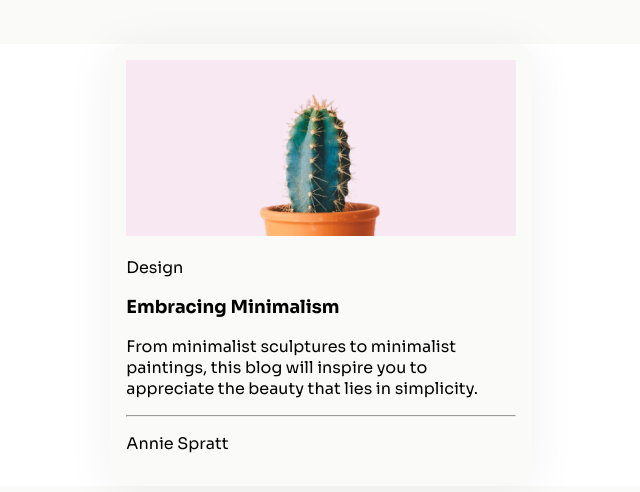
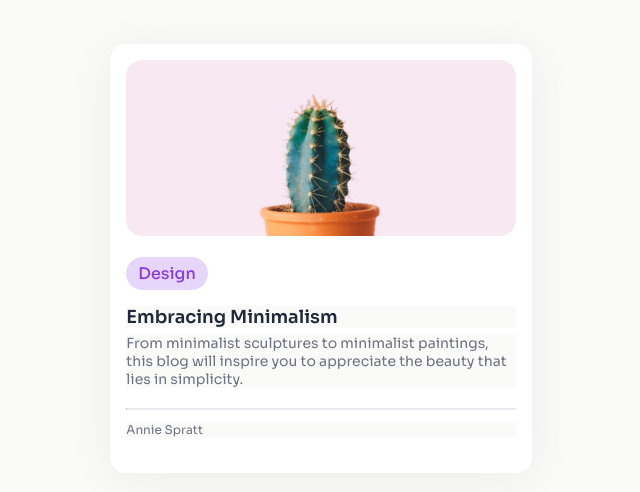
Before and after one commit to ashiouzzaman/minimal-blog-card, a plain HTML site: page index.html in a window 1280 px wide. Shown: the part 120-612 px from the top of the page, without its empty margins (319-959 px from the left). Drawn offline with Linux system fonts and the light colour scheme.

Commit message:
Card done

```diff
--- a/index.html
+++ b/index.html
@@ -18,7 +18,6 @@
         }
 
         .card-container {
-            background-color: #FFFFFF;
             display: grid;
             grid-template-columns: repeat(12, 1fr);
             grid-template-rows: repeat(1, 1fr);
@@ -29,6 +28,7 @@
         }
 
         .card {
+            background-color: #FFFFFF;
             grid-area: c;
             padding: 16px;
             border-radius: 16px;
@@ -39,10 +39,45 @@
             /* width: 336px;
             height: 152px; */
             width: 100%;
+            border-radius: 16px;
+
+        }
+        .tag{
+            font-size: 0.625;
+            font-weight: 500;
+            padding: 6px 12px;
+            background: #E6D6FC;
+            color: #883AE1;
+            display: inline-block;
+            border-radius: 50px;
+            margin: 16px 0;
         }
         .card-title{
             font-size: 1.125rem;
+            font-weight: 600;
+            color: #20293A;
+            margin-top: 0;
+            margin-bottom: 6px;
         }
+        .card-description{
+            font-size: 0.875rem;
+            color: #6C727F;
+            margin-bottom: 20px;
+            margin-top: 0;
+        }
+        hr{
+            border-top: 1px solid #E5EAF0;
+        }
+        .blog-author{
+            font-size: 0.75rem;
+            color: #6C727F;
+            margin-bottom: 20px;
+            /* margin-block-start: 0em; */
+            /* margin-block-end: 0em; */
+
+
+        }
+
     </style>
 </head>
 
```
